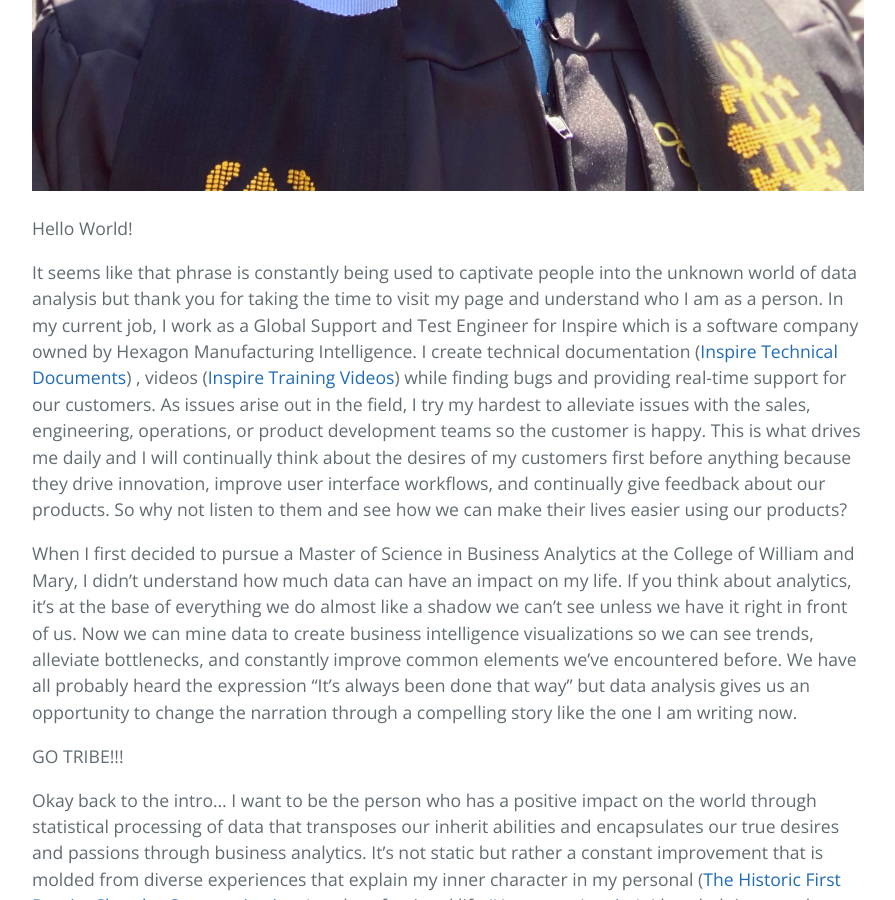
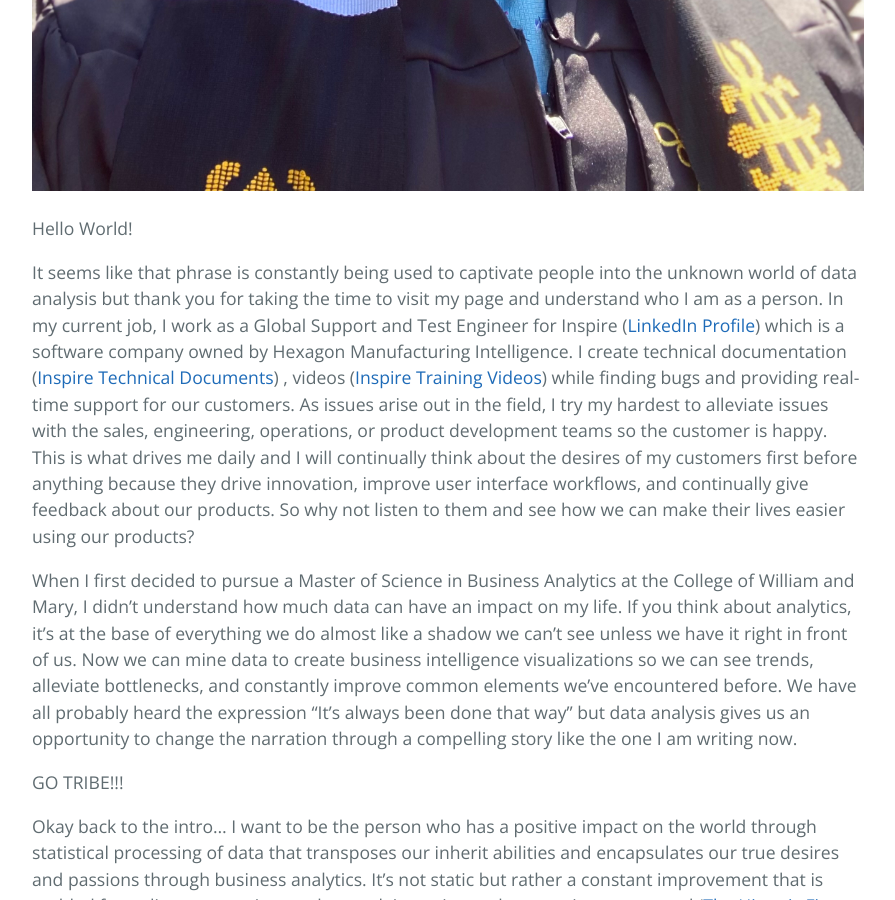
Before and after one commit to EnGinear87/EnGinear87.github.io, a Jekyll site: the page built from index.md, in a window 1280 px wide and 900 px high, scrolled down 1297 px. Shown: the whole window, without its empty margins (192-1087 px from the left). Built offline with Jekyll 4.4.1, drawn with Linux system fonts in a browser that asks for light colours; our own code applies the rules of GitHub Pages for plain Markdown files.

Commit message:
Update index.md
added LinkedIn profile

```diff
--- a/index.md
+++ b/index.md
@@ -7,7 +7,7 @@ description: Created by Melvin Wayne Abraham to share a little bit about my jour
 
 Hello World!
 
-It seems like that phrase is constantly being used to captivate people into the unknown world of data analysis but thank you for taking the time to visit my page and understand who I am as a person.  In my current job, I work as a Global Support and Test Engineer for Inspire which is a software company owned by Hexagon Manufacturing Intelligence.  I create technical documentation ([Inspire Technical Documents](https://support.hexagonmi.com/s/topic/0TO3z0000002gxiGAA/inspire)) , videos ([Inspire Training Videos](https://www.youtube.com/playlist?list=PLxYO3BiCCJfpnbILJeWRAufvSUglQU_ys)) while finding bugs and providing real-time support for our customers.  As issues arise out in the field, I try my hardest to alleviate issues with the sales, engineering, operations, or product development teams so the customer is happy.  This is what drives me daily and I will continually think about the desires of my customers first before anything because they drive innovation, improve user interface workflows, and continually give feedback about our products.  So why not listen to them and see how we can make their lives easier using our products?
+It seems like that phrase is constantly being used to captivate people into the unknown world of data analysis but thank you for taking the time to visit my page and understand who I am as a person.  In my current job, I work as a Global Support and Test Engineer for Inspire ([LinkedIn Profile](https://www.linkedin.com/in/melvinwayneabraham/)) which is a software company owned by Hexagon Manufacturing Intelligence.  I create technical documentation ([Inspire Technical Documents](https://support.hexagonmi.com/s/topic/0TO3z0000002gxiGAA/inspire)) , videos ([Inspire Training Videos](https://www.youtube.com/playlist?list=PLxYO3BiCCJfpnbILJeWRAufvSUglQU_ys)) while finding bugs and providing real-time support for our customers.  As issues arise out in the field, I try my hardest to alleviate issues with the sales, engineering, operations, or product development teams so the customer is happy.  This is what drives me daily and I will continually think about the desires of my customers first before anything because they drive innovation, improve user interface workflows, and continually give feedback about our products.  So why not listen to them and see how we can make their lives easier using our products?
 
 When I first decided to pursue a Master of Science in Business Analytics at the College of William and Mary, I didn’t understand how much data can have an impact on my life.  If you think about analytics, it’s at the base of everything we do almost like a shadow we can’t see unless we have it right in front of us.  Now we can mine data to create business intelligence visualizations so we can see trends, alleviate bottlenecks, and constantly improve common elements we’ve encountered before.  We have all probably heard the expression “It’s always been done that way” but data analysis gives us an opportunity to change the narration through a compelling story like the one I am writing now.
 
```
